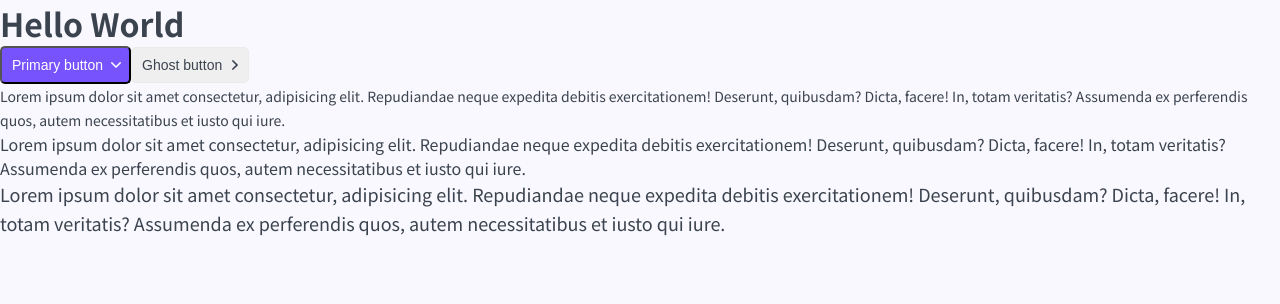
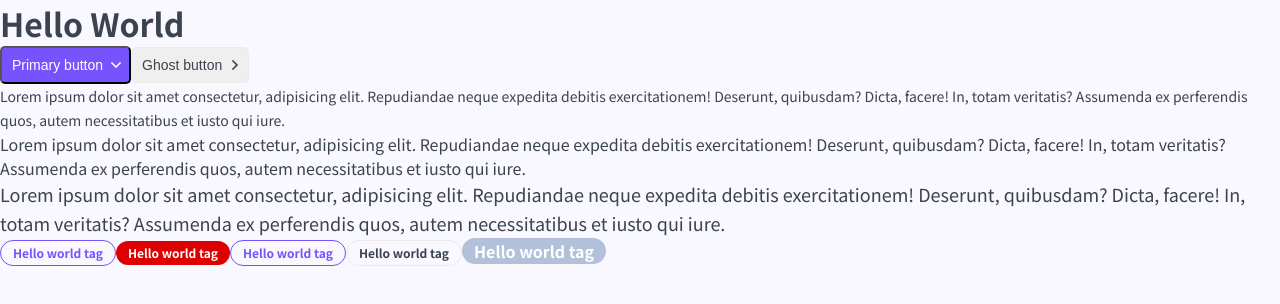
Before and after one commit to MaksimShachykau/Next-JS, a Next.js app: page / in a window 1280 px wide. Shown: the top 304 px of the page. Built offline with nearby package versions, Linux system fonts and the light colour scheme.

Commit message:
B-9: create Tag component

```diff
--- /dev/null
+++ b/components/Tag/Tag.module.css
@@ -0,0 +1,42 @@
+.Tag {
+	display: inline-block;
+	margin: 0;
+	text-align: center;
+	padding: 6px 12px;
+	font-weight: 700;
+	border-radius: 20px;
+	cursor: pointer;
+};
+
+.Tag a {
+	text-decoration: none;
+}
+
+.small {
+	font-size: 12px;
+	line-height: 12px;
+}
+
+.medium {
+	font-style: 14px;
+	line-height: 14px;
+}
+
+.ghost {
+	border: var(--border-btn-gray);
+}
+
+.grey {
+	background-color: #B3C0D9;
+	color: var(--white);
+}
+
+.red {
+	background-color: var(--red-000);
+	color: var(--white);
+}
+
+.primary {
+	border: var(--border-primary);
+	color: var(--primary);
+}
--- /dev/null
+++ b/components/Tag/Tag.tsx
@@ -0,0 +1,29 @@
+import React from 'react';
+import cn from 'classnames';
+
+import { ITagProps } from './Tag.props';
+
+import styles from './Tag.module.css';
+
+const Tag = ({ children, href, className, size='m', color='primary' }: ITagProps): JSX.Element => {
+    return (
+        <div className={
+            cn(
+                styles.Tag,
+                className,
+                {
+                    [styles.small]: size === 's',
+                    [styles.medium]: size === 'm',
+                    [styles.red]: color === 'red',
+                    [styles.ghost]: color === 'ghost',
+                    [styles.grey]: color === 'grey',
+                    [styles.primary]: color === 'primary',
+                }
+            )
+        }>
+            { href ? <a href={ href }>{ children }</a> : <>{ children }</> }
+        </div>
+    );
+};
+
+export default Tag;
--- /dev/null
+++ b/components/Tag/index.ts
@@ -0,0 +1,3 @@
+import Tag from './Tag';
+
+export default Tag;
--- a/components/index.ts
+++ b/components/index.ts
@@ -1,3 +1,4 @@
 export * from './HTag';
 export * from './Button';
 export * from './P';
+export * from './Tag';
--- a/pages/index.tsx
+++ b/pages/index.tsx
@@ -2,6 +2,7 @@ import Head from 'next/head';
 import HTag from '@/components/HTag';
 import Button from '@/components/Button';
 import P from '@/components/P';
+import Tag from '@/components/Tag';
 
 export default function Home(): JSX.Element {
   return (
@@ -19,6 +20,11 @@ export default function Home(): JSX.Element {
         <P size='s'>Lorem ipsum dolor sit amet consectetur, adipisicing elit. Repudiandae neque expedita debitis exercitationem! Deserunt, quibusdam? Dicta, facere! In, totam veritatis? Assumenda ex perferendis quos, autem necessitatibus et iusto qui iure.</P>
         <P size='m'>Lorem ipsum dolor sit amet consectetur, adipisicing elit. Repudiandae neque expedita debitis exercitationem! Deserunt, quibusdam? Dicta, facere! In, totam veritatis? Assumenda ex perferendis quos, autem necessitatibus et iusto qui iure.</P>
         <P size='l'>Lorem ipsum dolor sit amet consectetur, adipisicing elit. Repudiandae neque expedita debitis exercitationem! Deserunt, quibusdam? Dicta, facere! In, totam veritatis? Assumenda ex perferendis quos, autem necessitatibus et iusto qui iure.</P>
+        <Tag size='s'>Hello world tag</Tag>
+        <Tag size='s' color='red'>Hello world tag</Tag>
+        <Tag size='s' color='primary' href='#'>Hello world tag</Tag>
+        <Tag size='s' color='ghost'>Hello world tag</Tag>
+        <Tag size='m' color='grey'>Hello world tag</Tag>
       </main>
     </>
   );
--- a/styles/globals.css
+++ b/styles/globals.css
@@ -23,6 +23,7 @@ a {
 
 :root {
 	--black: #3B434E;
+	--white: #FFF;
 	--primary: #7653FC;
 	--primary-hover: #5E3EE0;
 	--red-000: #DE0000;
@@ -31,5 +32,6 @@ a {
 	--grin-884: #C8F8E4;
 	--background: #F9F8FF;
 	--border-btn-gray: 1px solid #EBEBEB;
+	--border-primary: 1px solid #7653FC;
 	--font-family: 'Noto Sans KR', sans-serif;
 }
```
Also changed, not shown: components/Tag/Tag.props.ts (added, +8 -0 lines).
